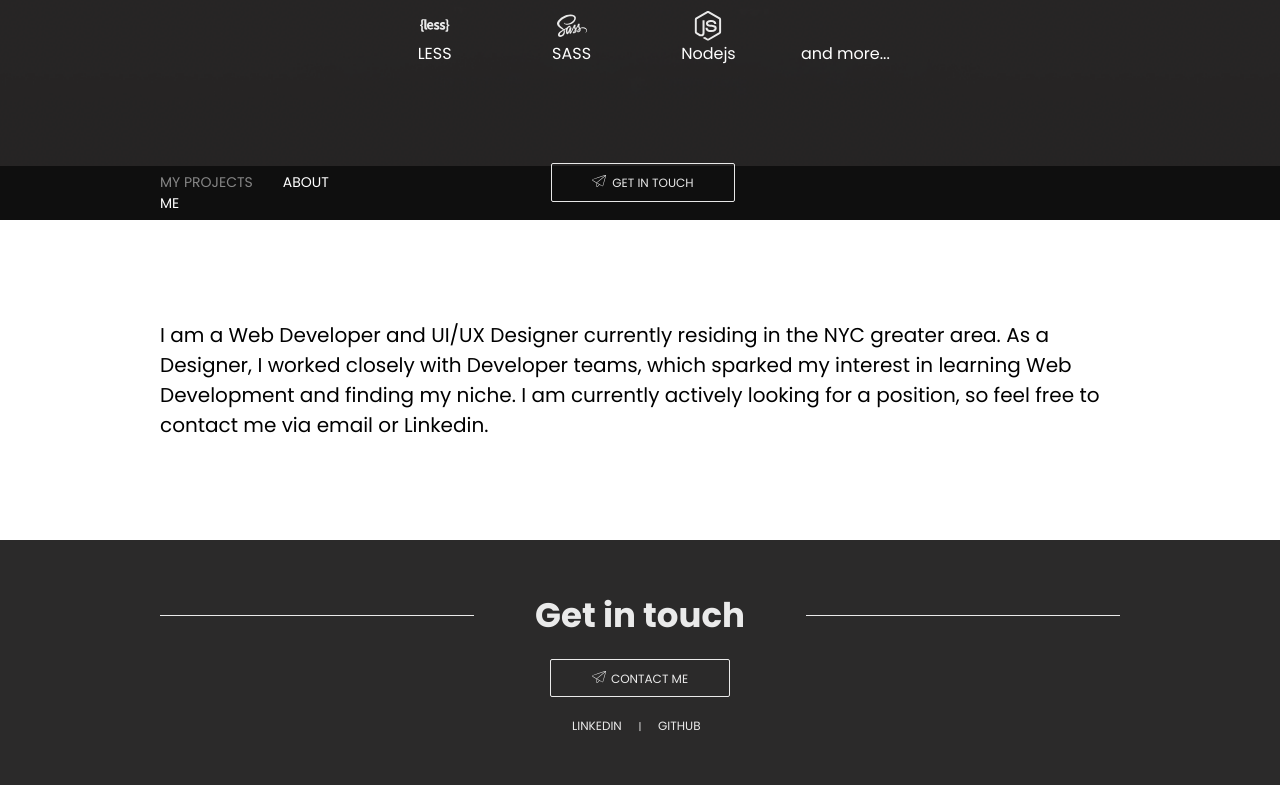
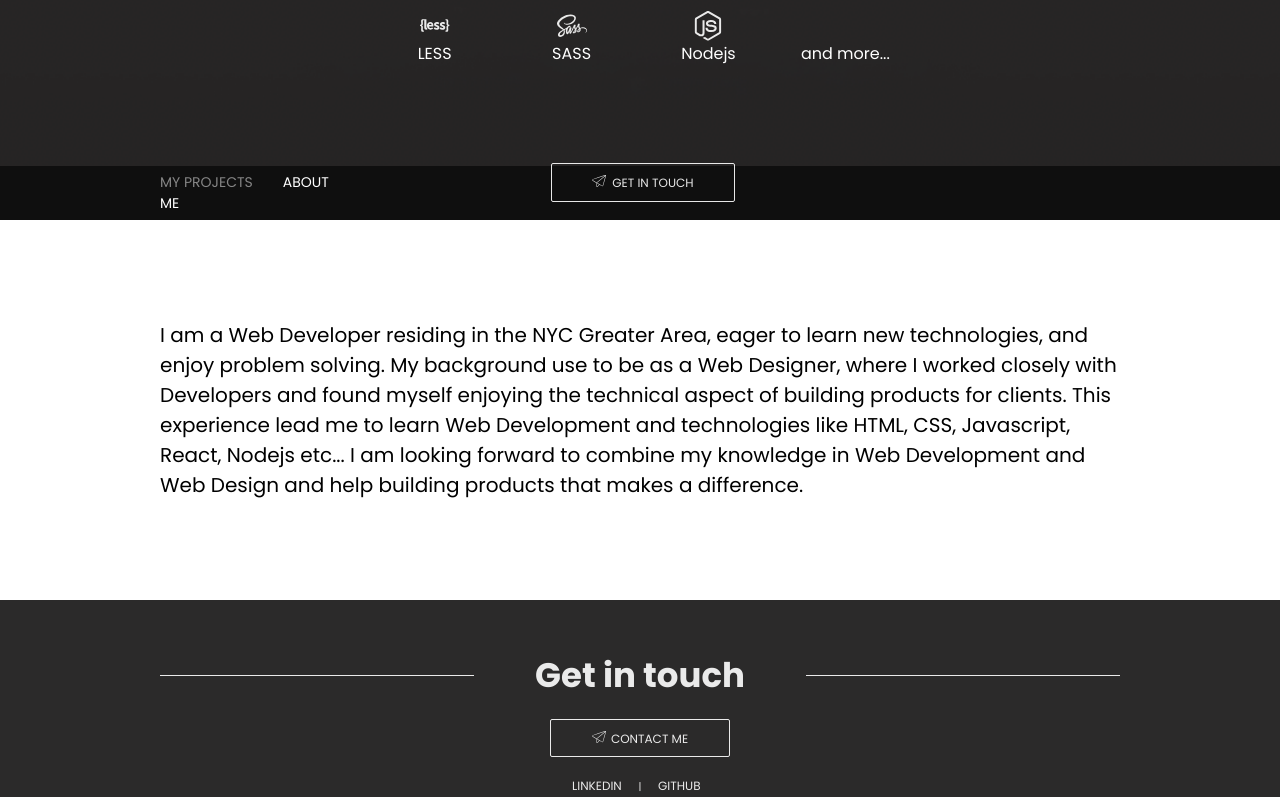
Before and after one commit to guillsav/portfolio, a React (Create React App) app: page /about-me in a window 1280 px wide. Shown: the part 524-1321 px from the top of the page. Built offline with nearby package versions, Linux system fonts and the light colour scheme.

Commit message:
Fixed external links bug

```diff
--- a/src/components/Project/Project.components.jsx
+++ b/src/components/Project/Project.components.jsx
@@ -46,7 +46,7 @@ const Project = ({
             <Overview>
                 <ProjectIMG src={image} alt={alt} />
                 <Controls>
-                    <CallToAction to={liveProject}>View Project</CallToAction>
+                    <CallToAction href={liveProject}>View Project</CallToAction>
                     <CallToAction to={github} inverted="true">
                         View Code
                     </CallToAction>
--- a/src/components/Project/Project.styles.jsx
+++ b/src/components/Project/Project.styles.jsx
@@ -1,5 +1,4 @@
 import styled, {css} from 'styled-components';
-import {Link} from 'react-router-dom';
 
 export const ProjectContainer = styled.div`
     width: 100%;
@@ -154,7 +153,7 @@ const invertedStyle = css`
     }
 `;
 
-export const CallToAction = styled(Link)`
+export const CallToAction = styled.a`
     width: 105px;
     height: 40px;
     display: flex;
--- a/src/pages/about/about.components.jsx
+++ b/src/pages/about/about.components.jsx
@@ -4,11 +4,14 @@ import {AboutContainer} from './about.styles';
 
 const AboutPage = () => (
     <AboutContainer>
-        I am a Web Developer and UI/UX Designer currently residing in the NYC
-        greater area. As a Designer, I worked closely with Developer teams,
-        which sparked my interest in learning Web Development and finding my
-        niche. I am currently actively looking for a position, so feel free to
-        contact me via email or Linkedin.
+        I am a Web Developer residing in the NYC Greater Area, eager to learn
+        new technologies, and enjoy problem solving. My background use to be as
+        a Web Designer, where I worked closely with Developers and found myself
+        enjoying the technical aspect of building products for clients. This
+        experience lead me to learn Web Development and technologies like HTML,
+        CSS, Javascript, React, Nodejs etc... I am looking forward to combine my
+        knowledge in Web Development and Web Design and help building products
+        that makes a difference.
     </AboutContainer>
 );
 
```
